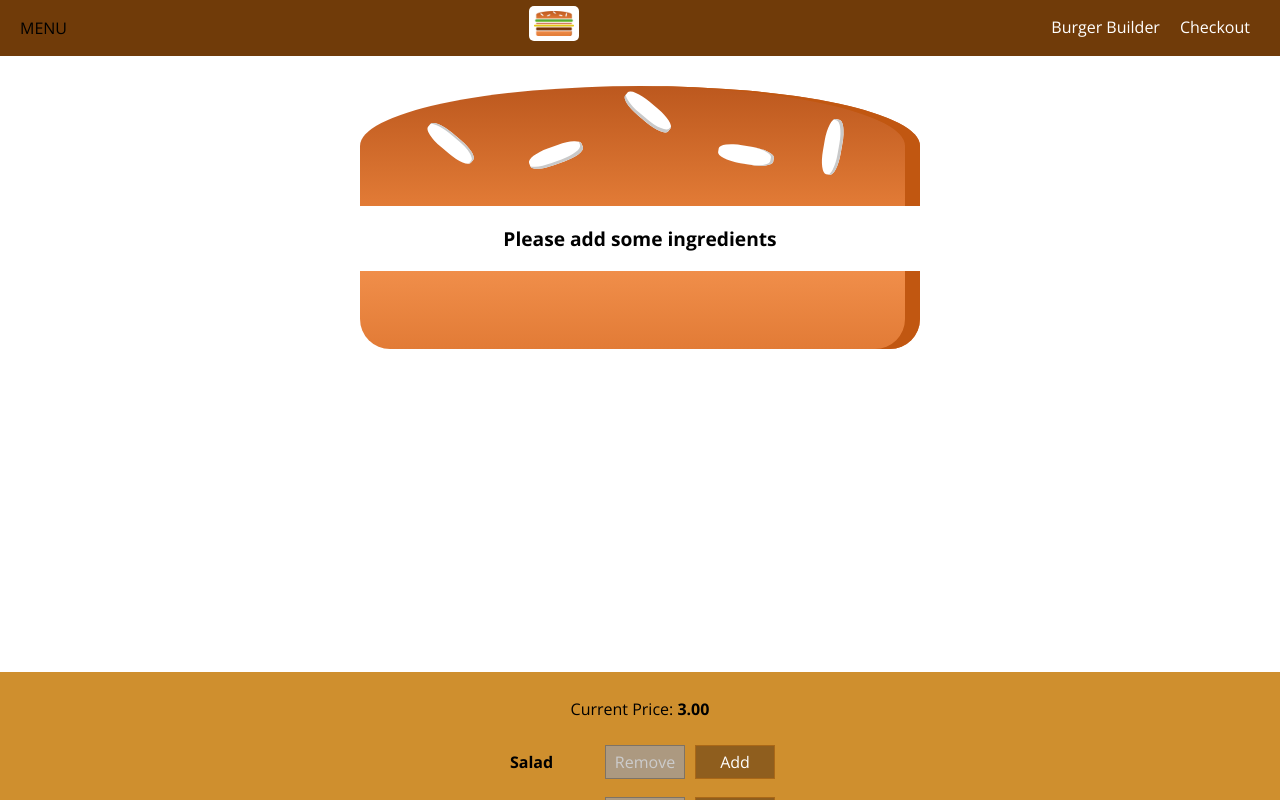
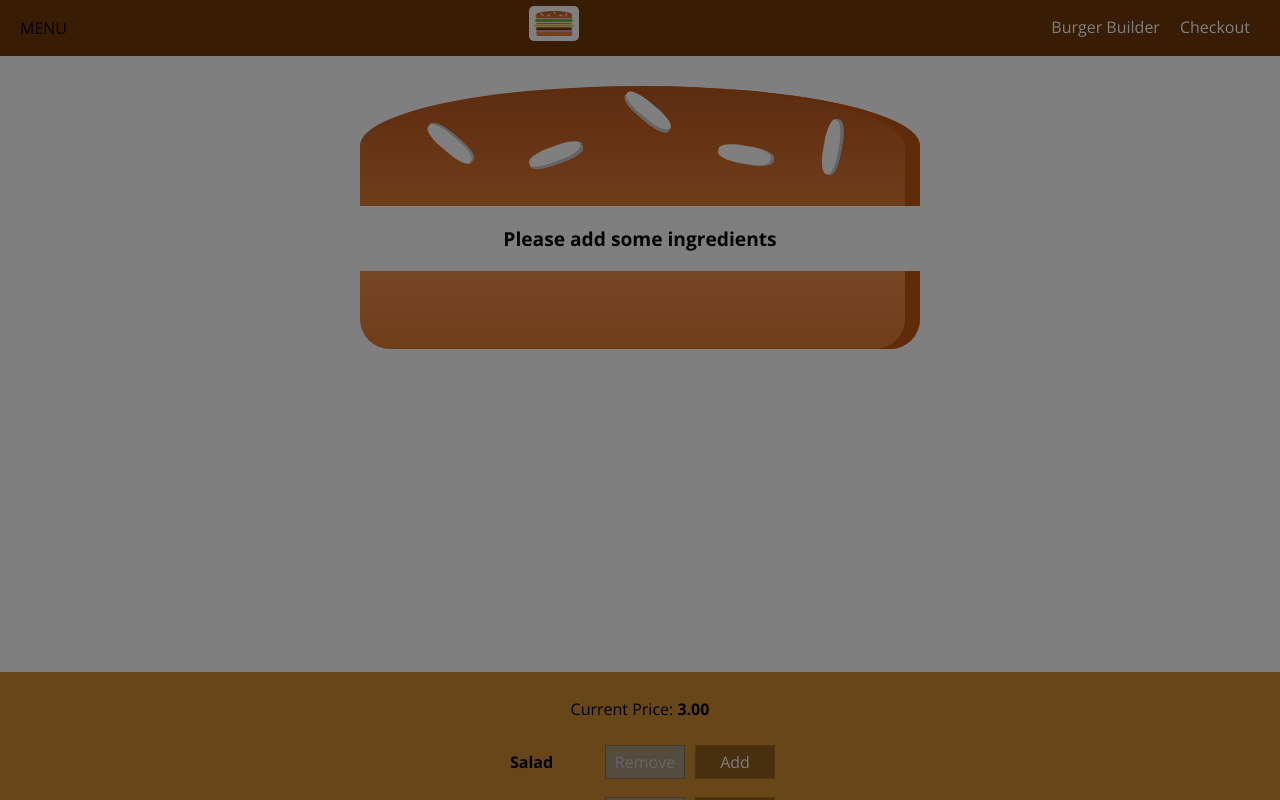
Before and after one commit to spatel1009/burger_app, a React (Create React App) app: page / in a window 1280 px wide. Shown: the top 800 px of the page. Built offline with nearby package versions, Linux system fonts and the light colour scheme.

Commit message:
added ability to hide sidedrawer

```diff
--- a/src/components/Layout/Layout.js
+++ b/src/components/Layout/Layout.js
@@ -1,16 +1,28 @@
-import React, {Fragment} from 'react';
+import React, {Component, Fragment} from 'react';
 import classes from './Layout.module.css';
 import Toolbar from '../Navigation/Toolbar/Toolbar';
 import SideDrawer from '../Navigation/SideDrawer/SideDrawer';
 
-const layout = ( props ) => (
-  <Fragment>
-    <Toolbar />
-    <SideDrawer />
-    <main className={classes.Content}>
-      {props.children}
-    </main>
-  </Fragment>
-);
+class Layout extends Component {
+  state = {
+    showSideDrawer: true
+  }
+  sideDrawerClosedHandler = () => {
+    this.setState({showSideDrawer: false});
+  }
 
-export default layout;
+  render() {
+    return (
+      <Fragment>
+        <Toolbar />
+        <SideDrawer
+          open={this.state.showSideDrawer}
+          closed={this.sideDrawerClosedHandler}/>
+        <main className={classes.Content}>
+          {this.props.children}
+        </main>
+      </Fragment>
+  )};
+};
+
+export default Layout;
--- a/src/components/Navigation/SideDrawer/SideDrawer.js
+++ b/src/components/Navigation/SideDrawer/SideDrawer.js
@@ -1,14 +1,21 @@
-import React from 'react';
+import React, {Fragment} from 'react';
 import Logo from '../../Logo/Logo';
 import NavigationItems from '../NavigationItems/NavigationItems';
 import classes from './SideDrawer.module.css';
+import BackDrop from '../../UI/Backdrop/Backdrop';
 
 const sideDrawer = (props) => {
-
+  // added with a join below because can not add classes as an array of strings, but only as a single string
+  let attachedClasses = [classes.SideDrawer, classes.Close];
+  if (props.open) {
+    attachedClasses = [classes.SideDrawer, classes.Open];
+  }
 
 
   return (
-    <div className={classes.SideDrawer}>
+    <Fragment>
+      <BackDrop show={props.open} clicked={props.closed}/>
+      <div className={attachedClasses.join(' ')}>
         <div className={classes.Logo}>
           <Logo />
         </div>
@@ -16,6 +23,7 @@
           <NavigationItems />
         </nav>
       </div>
+    </Fragment>
   );
 };
 
```
Lines whose indentation alone changed are shown as unchanged.
